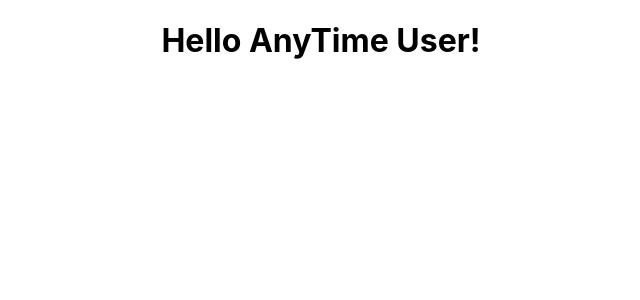
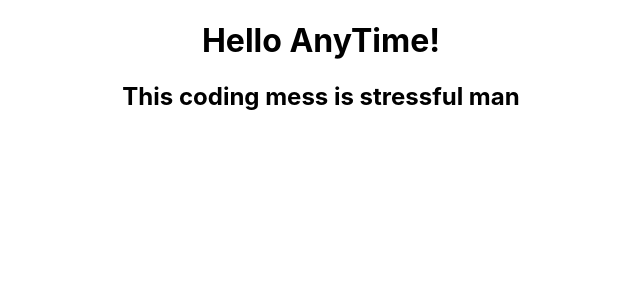
Before and after one commit to ckq-aws/donation_portal, a React (Create React App) app: page / in a window 1280 px wide. Shown: the top 300 px of the page, without its empty margins (319-959 px from the left). Built offline with nearby package versions, Linux system fonts and the light colour scheme.

Commit message:
this is my first commit, I think...

```diff
--- a/src/Hello.js
+++ b/src/Hello.js
@@ -1,7 +1,12 @@
 // import { Component } from "react";
 
 function Greet() {
-    return <h1>Hello AnyTime User!</h1>
+    return (
+    <div>
+        <h1>Hello AnyTime!</h1>
+        <h2>This coding mess is stressful man</h2>
+    </div>
+    )
 }
 
 export default Greet
```
